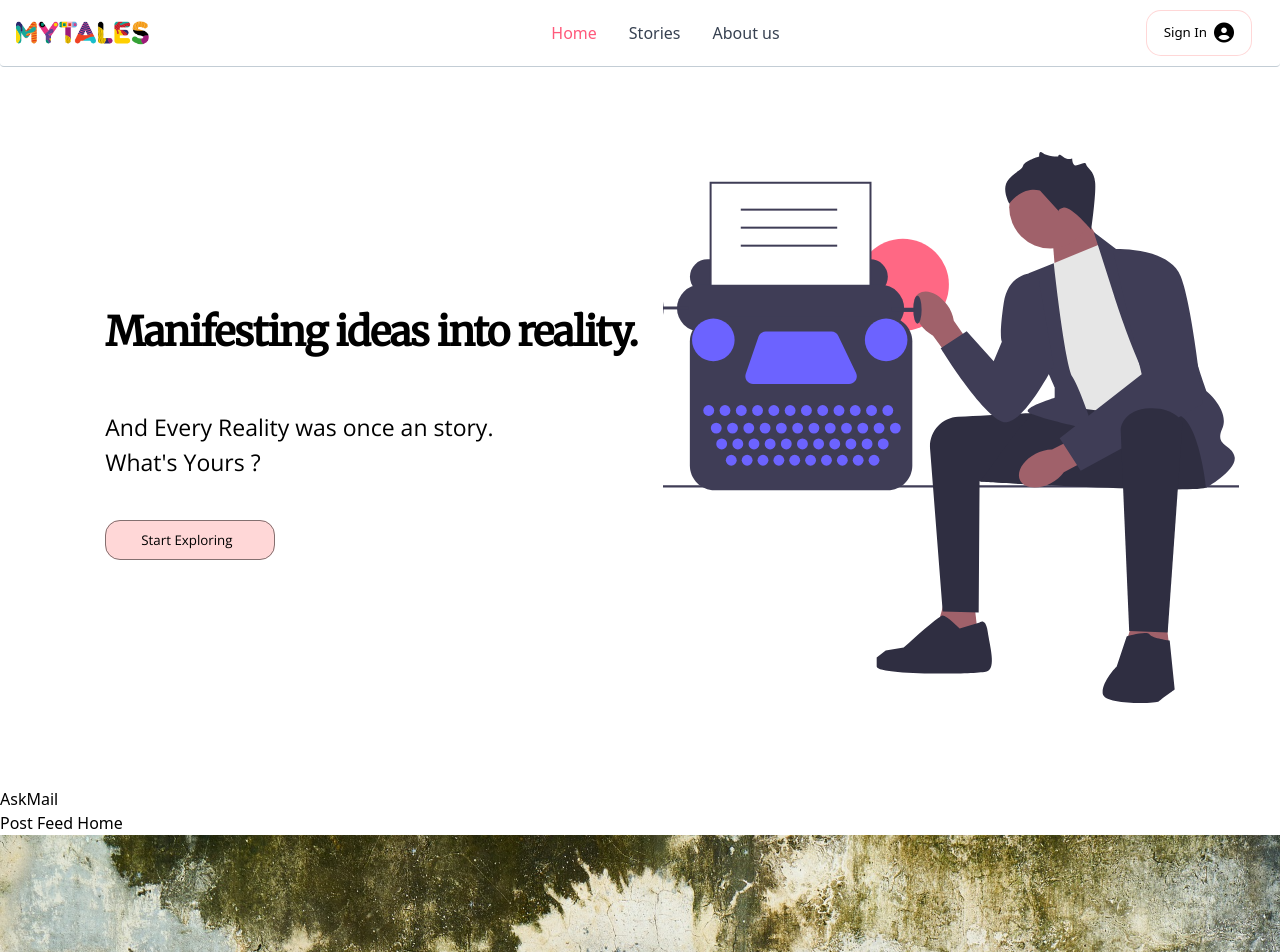
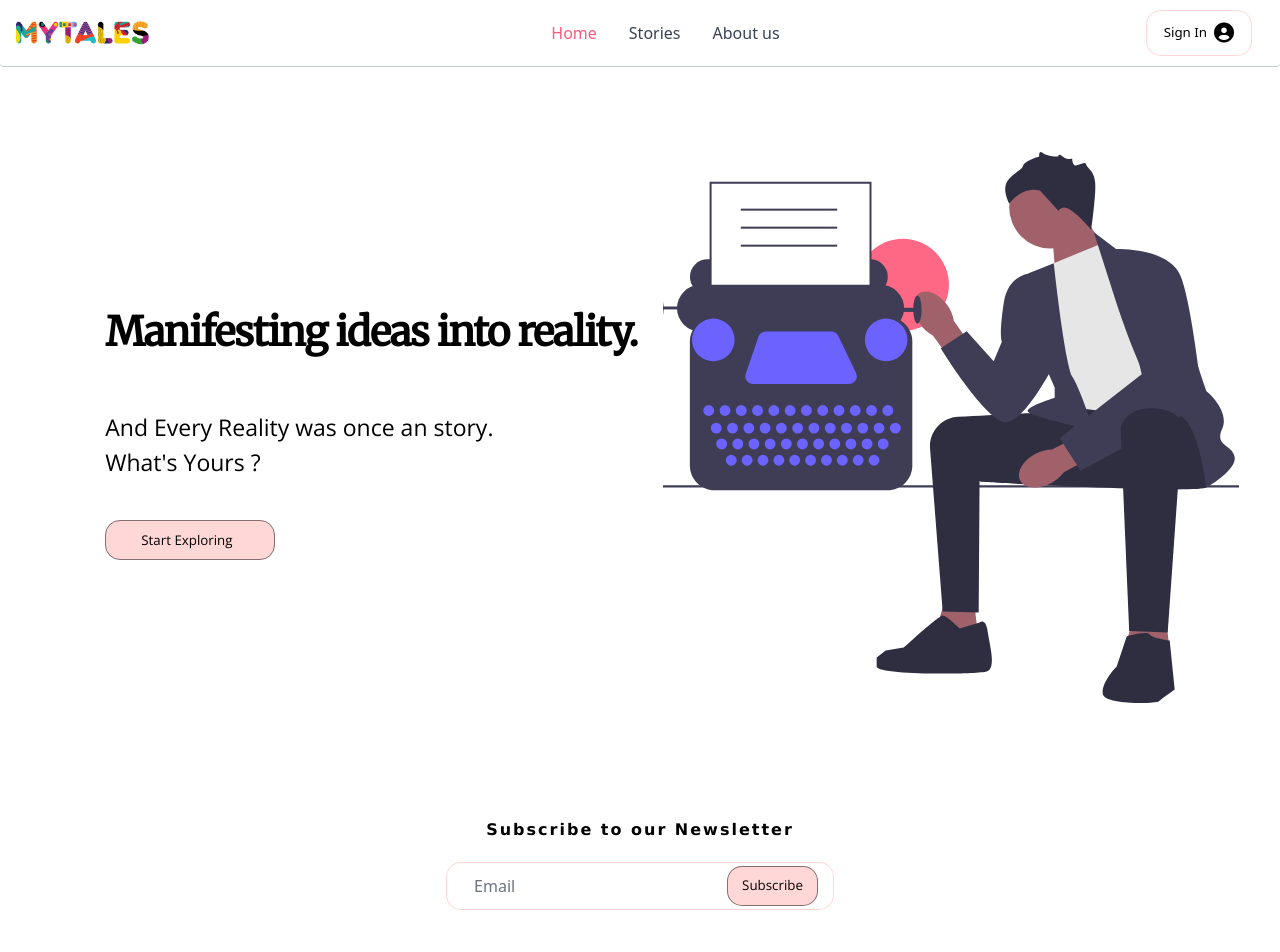
Before and after one commit to adarsh-k27r/myTales, a React (Vite) app in the folder client/: page / in a window 1280 px wide. Shown: the top 952 px of the page. Built offline with nearby package versions, Linux system fonts and the light colour scheme; no server answers; a web font is replaced by a local one.

Commit message:
Subscribe button added

```diff
--- a/client/src/components/AskMail.jsx
+++ b/client/src/components/AskMail.jsx
@@ -1,9 +1,36 @@
-import React from 'react'
+import React from "react";
+import "../stylesheets/utils.css";
 
-export default function AskMail() {
+function AskMail() {
   return (
-    <div>
-      AskMail
-    </div>
-  )
+    <>
+      <div className="bg-white max-h-[20vh]  sm:h-[25vh] flex flex-col items-center justify-center ">
+        <div className="font_verdana text-[1rem] font-[600] mb-[10px] p-[10px] tracking-[1px]  sm:tracking-[2px]  ">
+          Subscribe to our Newsletter
+        </div>
+        <form
+          id="myForm"
+          className="py-[3px] px-[15px] rounded-[15px] border border-[rgba(255,0,0,0.155)] border-solid flex bg-white mb-[1rem] "
+        >
+          <input
+            type="email"
+            name="user_email"
+            placeholder="Email"
+            autoComplete="off"
+            required
+            className="border-none w-[100%]  "
+          />
+          <button
+            type="submit"
+            className="font_open_sans ml-[10px] py-[2px] px-[14px] border border-solid border-[rgba(0,0,0,0.482)] rounded-[15px] cursor-pointer text-[10pt] font-[500] bg-[rgba(255,0,0,0.155)] no-underline "
+          >
+            {" "}
+            Subscribe{" "}
+          </button>
+        </form>
+      </div>
+    </>
+  );
 }
+
+export default AskMail;
--- a/client/src/stylesheets/utils.css
+++ b/client/src/stylesheets/utils.css
@@ -23,9 +23,18 @@ font-family: 'Raleway', sans-serif; */
     box-sizing: border-box;
 }
 
+.font_open_sans {
+    font-family: 'Open Sans', sans-serif;
+}
 
-input[type="text"]:focus {
-    outline: none;
+
+.font_verdana {
+    font-family: Verdana, Geneva, Tahoma, sans-serif;
+}
+
+
+input:focus {
+    outline: none !important;
 }
 
 
```
